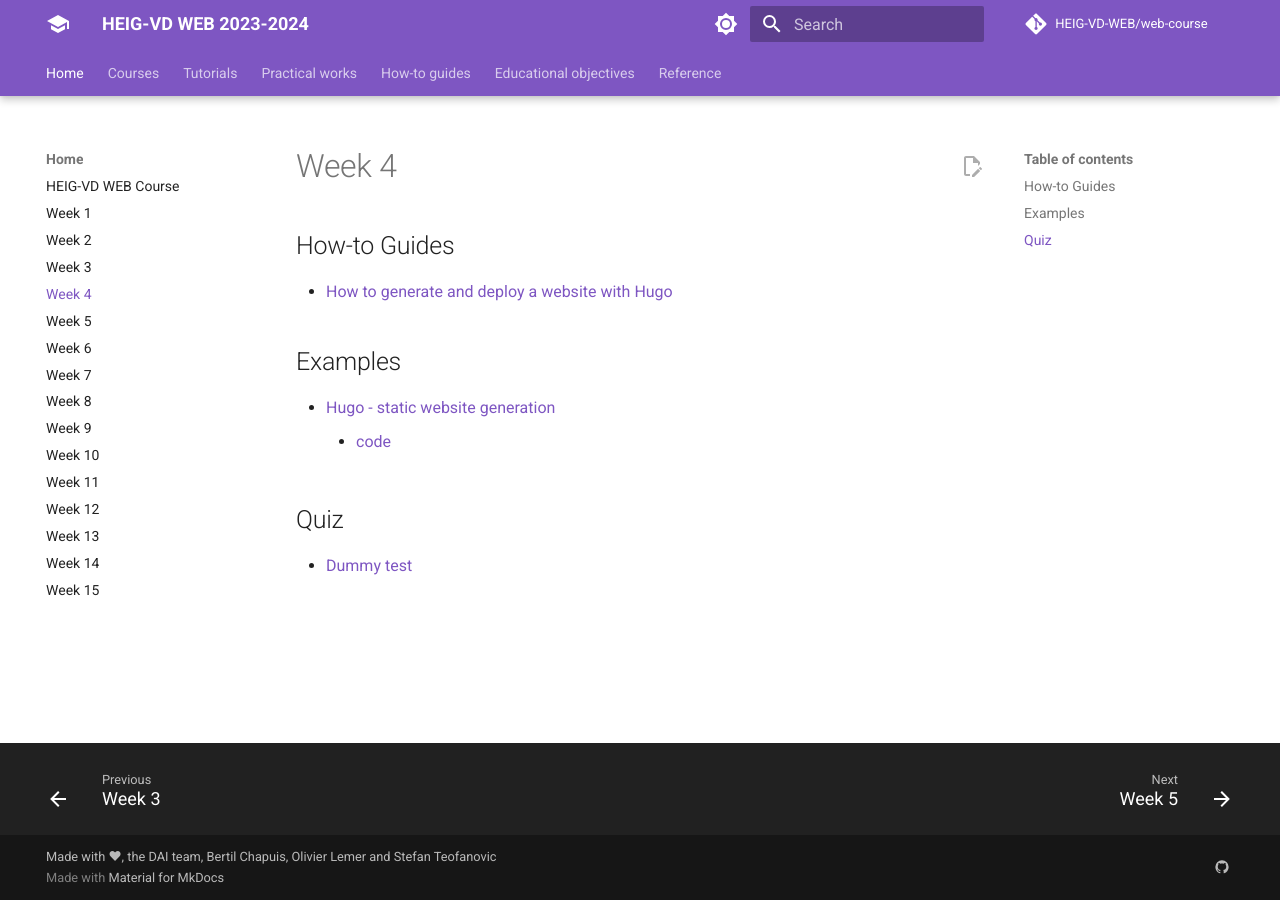
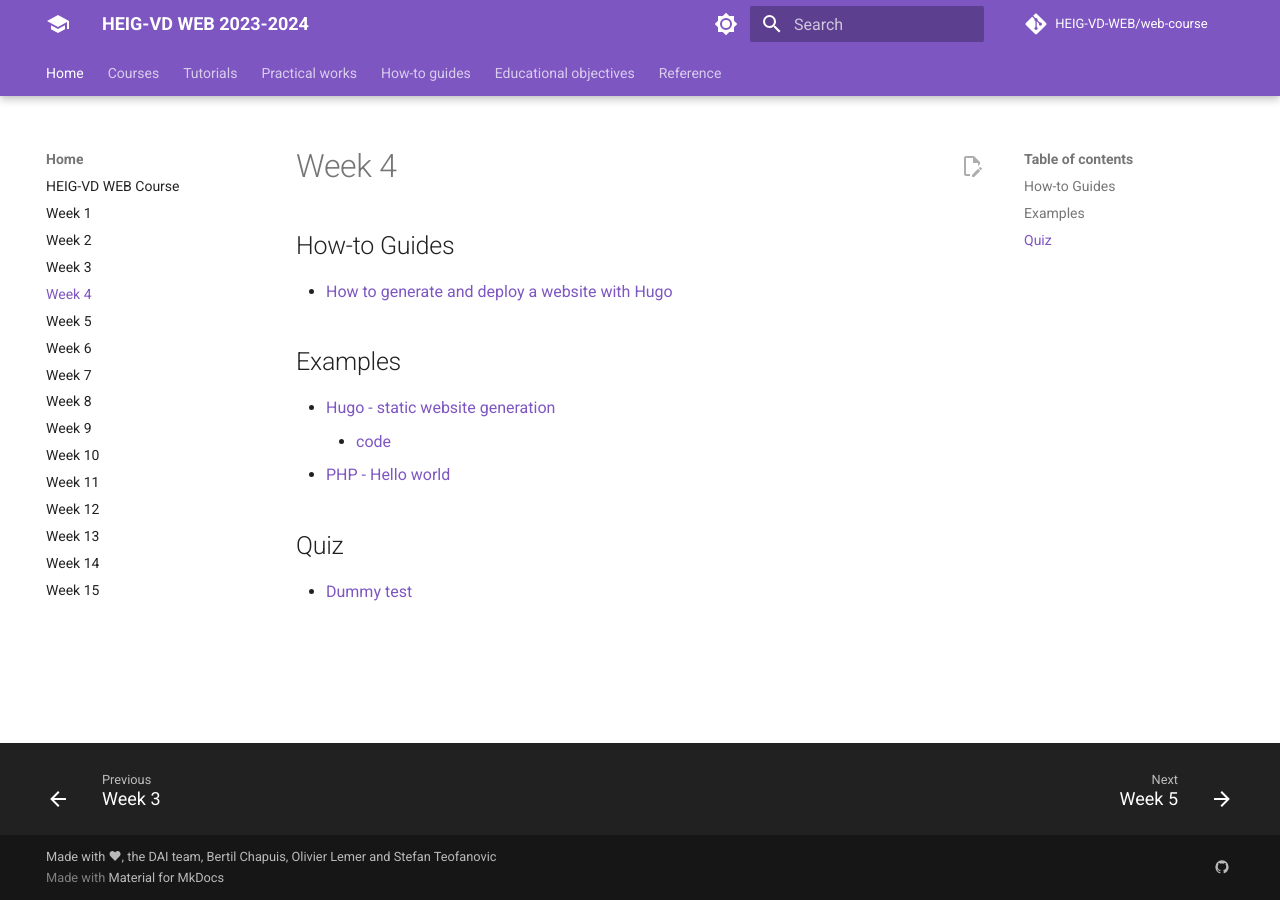
Before and after one commit to HEIG-VD-WEB/web-course, an MkDocs documentation site: the page built from docs/weeks/week-4.md, in a window 1280 px wide. Built offline with MkDocs 1.6.1 and Material for MkDocs 9.7.7, drawn with Linux system fonts in a browser that asks for light colours; comment, search, counter and statistics services are not loaded.

Commit message:
add content to the 4th week

```diff
--- a/docs/weeks/week-4.md
+++ b/docs/weeks/week-4.md
@@ -8,6 +8,7 @@
 
 - [Hugo - static website generation](https://heig-vd-web.github.io/hugo-example/){:target="_blank"}
 	- [code](https://github.com/HEIG-VD-WEB/hugo-example){:target="_blank"}
+- [PHP - Hello world](https://github.com/HEIG-VD-WEB/php-hello-world)
 
 ## Quiz
 
```
